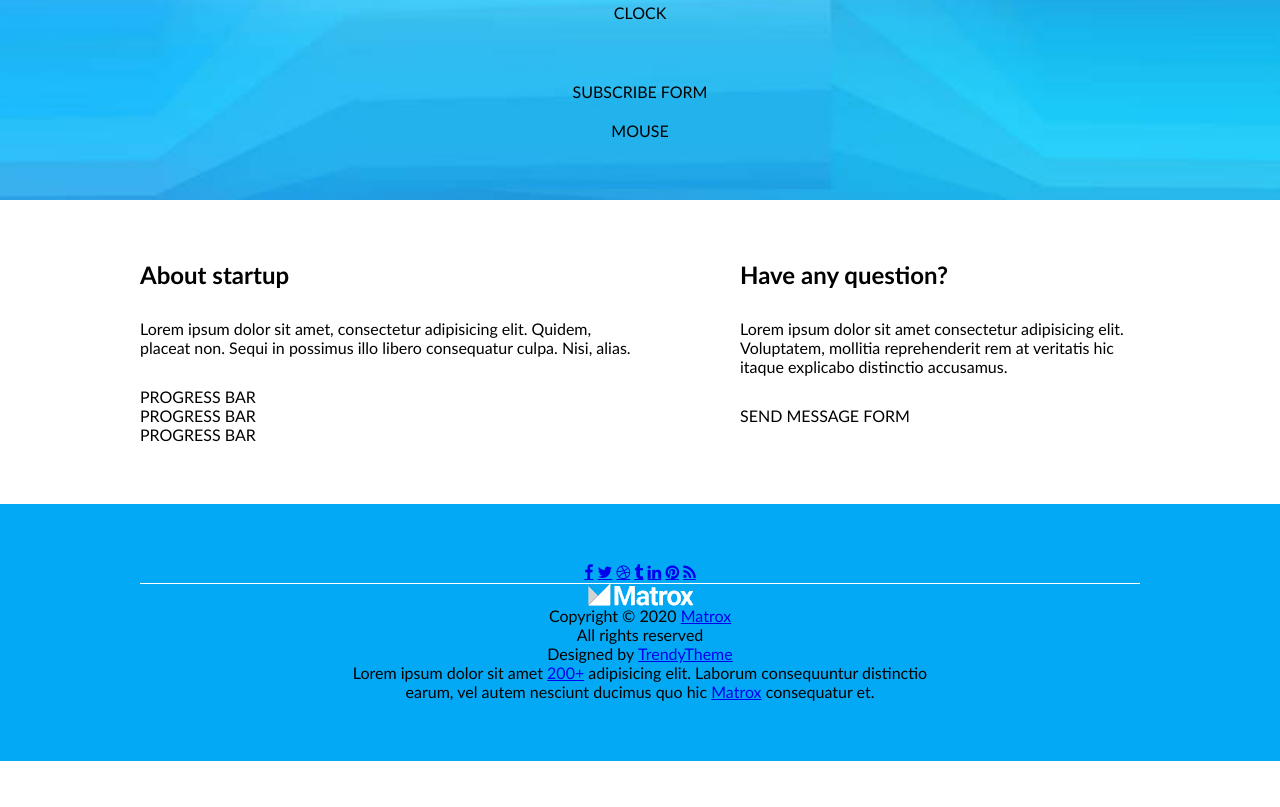
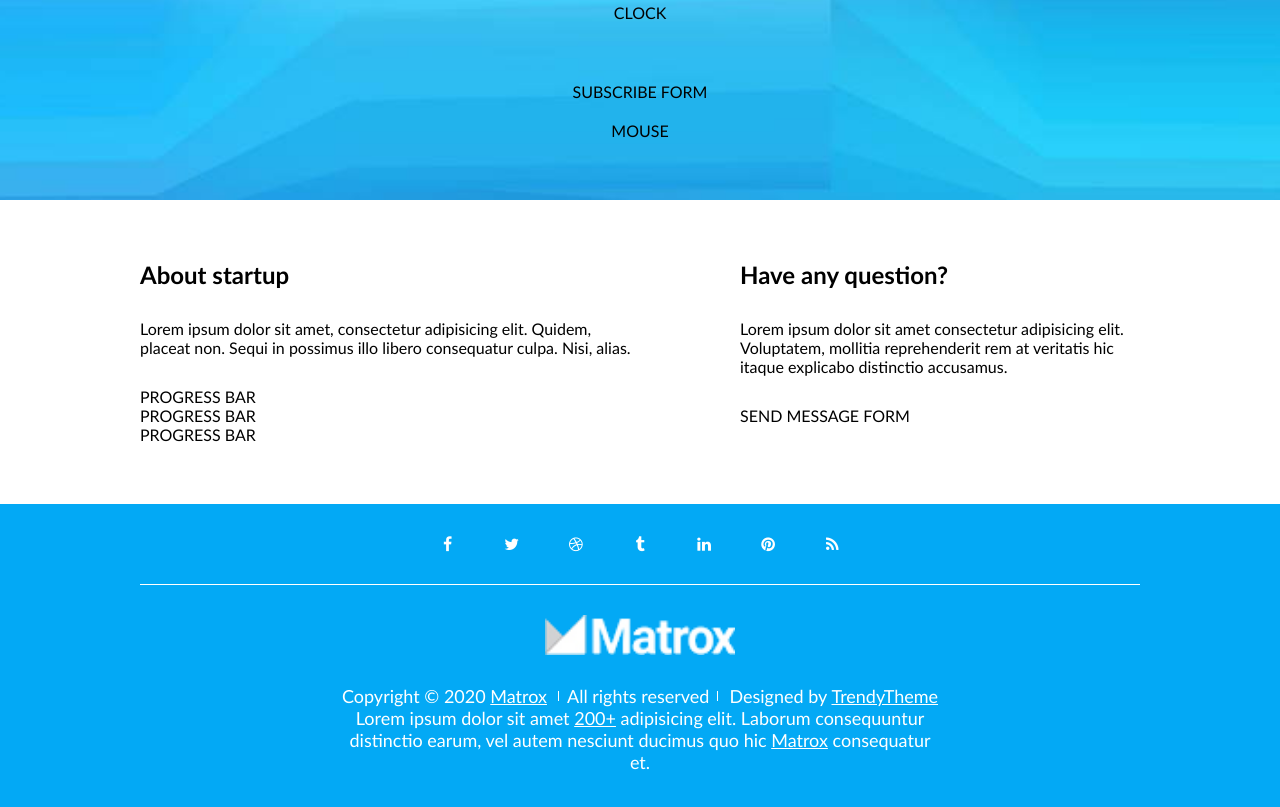
Before and after one commit to front-end-by-rimantas/18b-grupe-coming-soon, a plain HTML site: page index.html in a window 1280 px wide. Shown: the part 357-1164 px from the top of the page. Before the commit the page ends 1118 px from the top, so only its background shows below. Drawn offline with Linux system fonts and the light colour scheme.

Commit message:
Footer style #5

```diff
--- a/css/main.css
+++ b/css/main.css
@@ -67,34 +67,86 @@
             .column-description {
                 margin-bottom: 30px;
             }
+    footer.container {
+        padding-top: 0;
+    }
         .socials {
             display: inline-block;
             width: 100%;
             float: left;
+            padding-top: 10px;
+            padding-bottom: 10px;
+            margin-bottom: 30px;
             border-bottom: 1px solid #fff;
             text-align: center;
         }
+            .socials > a {
+                padding: 10px;
+                text-decoration: none;
+                color: #fff;
+                line-height: 20px;
+                width: 40px;
+                margin: 10px;
+            }
+                .socials > a:hover {
+                    background-color: #fff;
+                    color: #03A9F5;
+                    border-radius: 50%;
+                }
         .footer-texts {
             display: inline-block;
             width: 600px;
             float: left;
             margin-left: calc((100% - 600px) / 2);
             text-align: center;
+            color: #fff;
+            font-size: 18px;
         }
             .footer-texts > .logo {
-
+                display: inline-block;
+                width: 100%;
+                height: 40px;
+                object-fit: contain;
+                object-position: center;
+                margin-bottom: 30px;
             }
             .copyright {
-
+                display: inline-block;
             }
                 .copyright > .texts {
-
+                    display: inline-block;
+                    float: left;
                 }
+                    .copyright > .texts.borders {
+                        margin-left: 20px;
+                        margin-right: 20px;
+                        position: relative;
+                    }
+                    .copyright > .texts.borders::before {
+                        display: inline-block;
+                        content: '';
+                        width: 1px;
+                        height: 10px;
+                        background-color: #fff;
+                        position: absolute;
+                        left: -9px;
+                        top: 6px;
+                    }
+                    .copyright > .texts.borders::after {
+                        display: inline-block;
+                        content: '';
+                        width: 1px;
+                        height: 10px;
+                        background-color: #fff;
+                        position: absolute;
+                        top: 6px;
+                        right: -9px;
+                    }
             .footer-texts > p {
 
             }
             .footer-texts a {
-
+                color: #fff;
             }
 
 @media (max-width: 1100px) {
@@ -132,6 +184,16 @@
         width: 400px;
         margin-left: calc((100% - 400px) / 2);
     }
+        .copyright > .texts {
+            width: 100%;
+        }
+        .copyright > .texts.borders {
+            margin: 0;
+        }
+            .copyright > .texts.borders::before,
+            .copyright > .texts.borders::after {
+                display: none;
+            }
 }
 
 @media (max-width: 500px) {
--- a/index.html
+++ b/index.html
@@ -55,7 +55,7 @@
         </div>
     </main>
     <footer class="container bg-blue">
-        <div class="row clearfix">
+        <div class="row">
             <div class="socials">
                 <a href="#" target="_blank" class="fa fa-facebook"></a>
                 <a href="#" target="_blank" class="fa fa-twitter"></a>
@@ -69,7 +69,7 @@
                 <img class="logo" src="./img/footer-logo.png" alt="Logo">
                 <div class="copyright">
                     <div class="texts">Copyright &copy; 2020 <a href="#">Matrox</a></div>
-                    <div class="texts">All rights reserved</div>
+                    <div class="texts borders">All rights reserved</div>
                     <div class="texts">Designed by <a href="#" target="_blank">TrendyTheme</a></div>
                 </div>
                 <p>Lorem ipsum dolor sit amet <a href="#">200+</a> adipisicing elit. Laborum consequuntur distinctio earum, vel autem nesciunt ducimus quo hic <a href="#">Matrox</a> consequatur et.</p>
```
